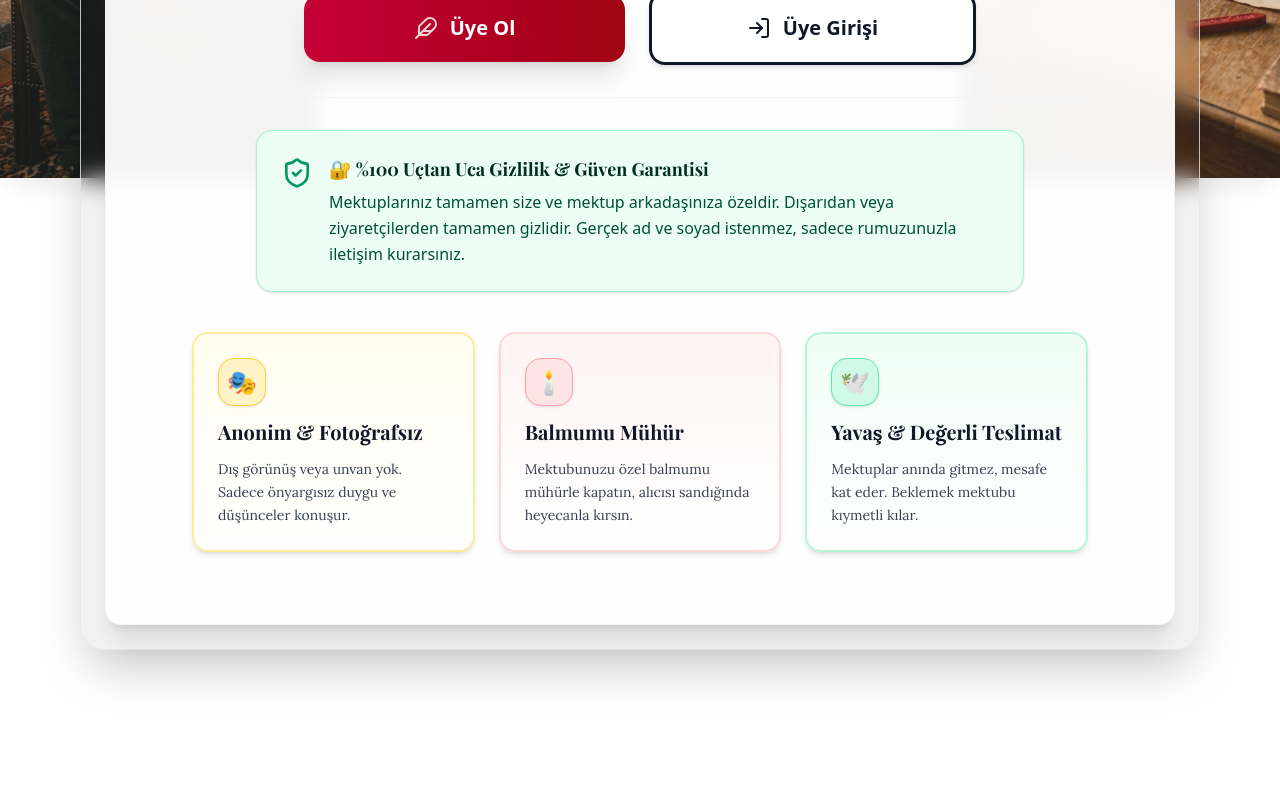
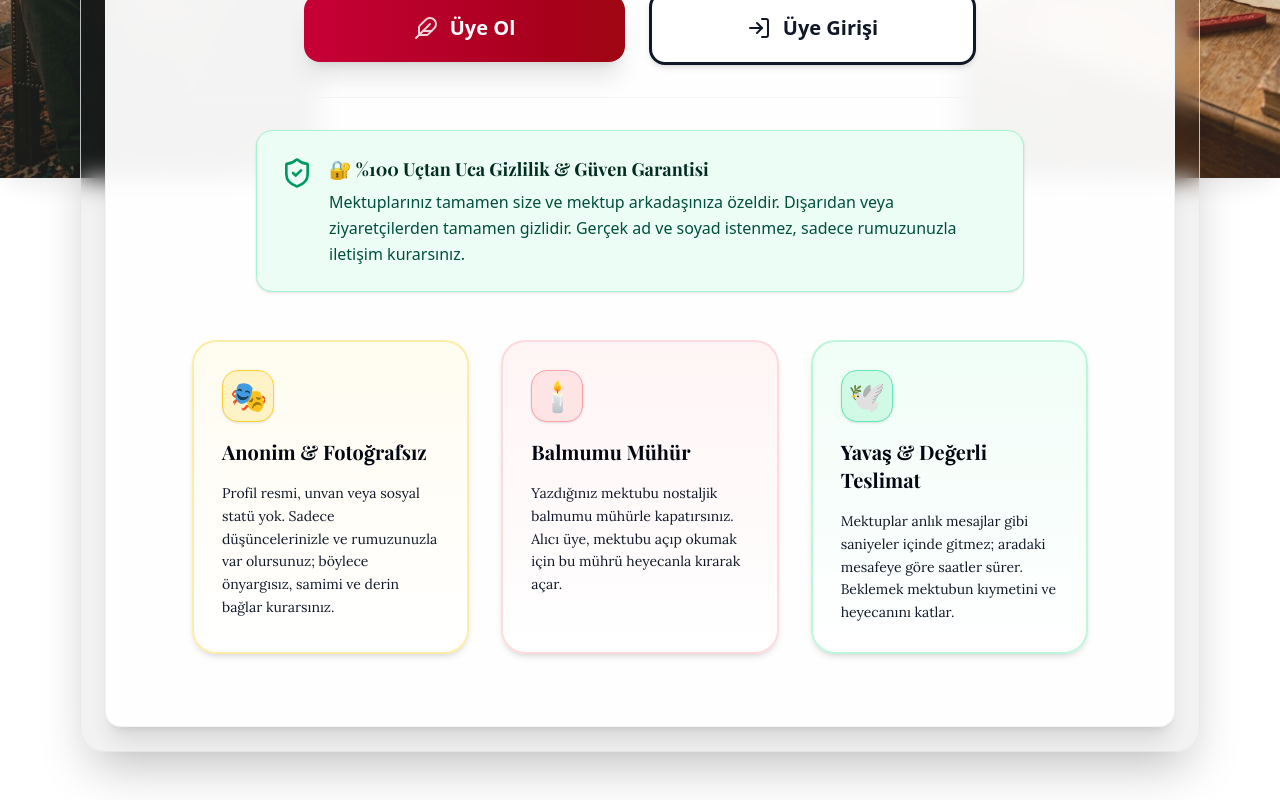
Before and after one commit to tozcane/mektup-arkadasi, a Next.js app: page / in a window 1280 px wide. Shown: the part 622-1422 px from the top of the page. Before the commit the page ends 1320 px from the top, so only its background shows below. Built offline with nearby package versions, Linux system fonts and the light colour scheme; a web font is replaced by a local one.

Commit message:
Update feature cards with clearer descriptions and larger legible typography

```diff
--- a/app/page.tsx
+++ b/app/page.tsx
@@ -174,45 +174,45 @@ function MainContent() {
                     </div>
                   </div>
 
-                  {/* 6. Özellik Kartları */}
-                  <div className="grid grid-cols-1 md:grid-cols-3 gap-6 text-left pt-2">
+                  {/* 6. Özellik Kartları (Açıklamalar Geliştirildi) */}
+                  <div className="grid grid-cols-1 md:grid-cols-3 gap-8 text-left pt-4">
 
                     {/* Kart 1: Anonim & Fotoğrafsız */}
-                    <div className="relative p-6 rounded-2xl bg-gradient-to-b from-amber-50/80 to-white border-2 border-amber-200/80 shadow-md hover:shadow-lg transition group space-y-3">
-                      <div className="w-12 h-12 rounded-2xl bg-amber-100 border border-amber-300 text-amber-900 flex items-center justify-center text-2xl shadow-sm">
+                    <div className="relative p-7 rounded-3xl bg-gradient-to-b from-amber-50/75 to-white border-2 border-amber-200/70 shadow-md hover:shadow-xl transition duration-300 group space-y-4">
+                      <div className="w-13 h-13 rounded-2xl bg-amber-100 border border-amber-300 text-amber-900 flex items-center justify-center text-3xl shadow-sm transform group-hover:scale-105 transition">
                         🎭
                       </div>
-                      <h3 className="font-serif font-bold text-lg sm:text-xl text-gray-900 group-hover:text-rose-800 transition">
+                      <h3 className="font-serif font-bold text-xl text-gray-950 group-hover:text-rose-850 transition">
                         Anonim & Fotoğrafsız
                       </h3>
-                      <p className="text-xs sm:text-sm text-gray-700 font-typewriter leading-relaxed">
-                        Dış görünüş veya unvan yok. Sadece önyargısız duygu ve düşünceler konuşur.
+                      <p className="text-sm text-gray-750 font-typewriter leading-relaxed font-medium">
+                        Profil resmi, unvan veya sosyal statü yok. Sadece düşüncelerinizle ve rumuzunuzla var olursunuz; böylece önyargısız, samimi ve derin bağlar kurarsınız.
                       </p>
                     </div>
 
                     {/* Kart 2: Balmumu Mühür */}
-                    <div className="relative p-6 rounded-2xl bg-gradient-to-b from-rose-50/80 to-white border-2 border-rose-200/80 shadow-md hover:shadow-lg transition group space-y-3">
-                      <div className="w-12 h-12 rounded-2xl bg-rose-100 border border-rose-300 text-rose-900 flex items-center justify-center text-2xl shadow-sm">
+                    <div className="relative p-7 rounded-3xl bg-gradient-to-b from-rose-50/75 to-white border-2 border-rose-200/70 shadow-md hover:shadow-xl transition duration-300 group space-y-4">
+                      <div className="w-13 h-13 rounded-2xl bg-rose-100 border border-rose-300 text-rose-900 flex items-center justify-center text-3xl shadow-sm transform group-hover:scale-105 transition">
                         🕯️
                       </div>
-                      <h3 className="font-serif font-bold text-lg sm:text-xl text-gray-900 group-hover:text-rose-800 transition">
+                      <h3 className="font-serif font-bold text-xl text-gray-950 group-hover:text-rose-850 transition">
                         Balmumu Mühür
                       </h3>
-                      <p className="text-xs sm:text-sm text-gray-700 font-typewriter leading-relaxed">
-                        Mektubunuzu özel balmumu mühürle kapatın, alıcısı sandığında heyecanla kırsın.
+                      <p className="text-sm text-gray-750 font-typewriter leading-relaxed font-medium">
+                        Yazdığınız mektubu nostaljik balmumu mühürle kapatırsınız. Alıcı üye, mektubu açıp okumak için bu mührü heyecanla kırarak açar.
                       </p>
                     </div>
 
                     {/* Kart 3: Yavaş & Değerli Teslimat */}
-                    <div className="relative p-6 rounded-2xl bg-gradient-to-b from-emerald-50/80 to-white border-2 border-emerald-200/80 shadow-md hover:shadow-lg transition group space-y-3">
-                      <div className="w-12 h-12 rounded-2xl bg-emerald-100 border border-emerald-300 text-emerald-900 flex items-center justify-center text-2xl shadow-sm">
+                    <div className="relative p-7 rounded-3xl bg-gradient-to-b from-emerald-50/75 to-white border-2 border-emerald-200/70 shadow-md hover:shadow-xl transition duration-300 group space-y-4">
+                      <div className="w-13 h-13 rounded-2xl bg-emerald-100 border border-emerald-300 text-emerald-900 flex items-center justify-center text-3xl shadow-sm transform group-hover:scale-105 transition">
                         🕊️
                       </div>
-                      <h3 className="font-serif font-bold text-lg sm:text-xl text-gray-900 group-hover:text-rose-800 transition">
+                      <h3 className="font-serif font-bold text-xl text-gray-950 group-hover:text-rose-850 transition">
                         Yavaş & Değerli Teslimat
                       </h3>
-                      <p className="text-xs sm:text-sm text-gray-700 font-typewriter leading-relaxed">
-                        Mektuplar anında gitmez, mesafe kat eder. Beklemek mektubu kıymetli kılar.
+                      <p className="text-sm text-gray-750 font-typewriter leading-relaxed font-medium">
+                        Mektuplar anlık mesajlar gibi saniyeler içinde gitmez; aradaki mesafeye göre saatler sürer. Beklemek mektubun kıymetini ve heyecanını katlar.
                       </p>
                     </div>
 
```
